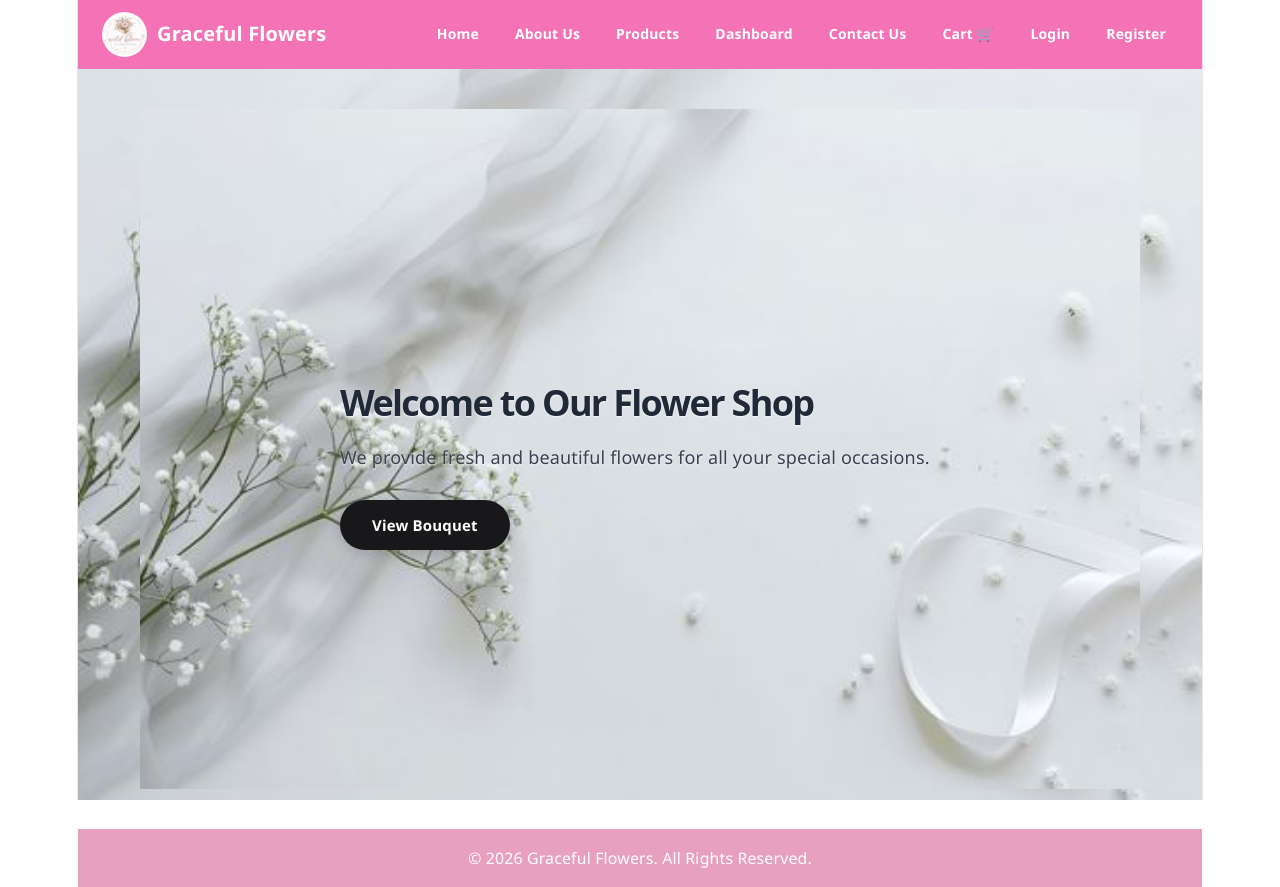
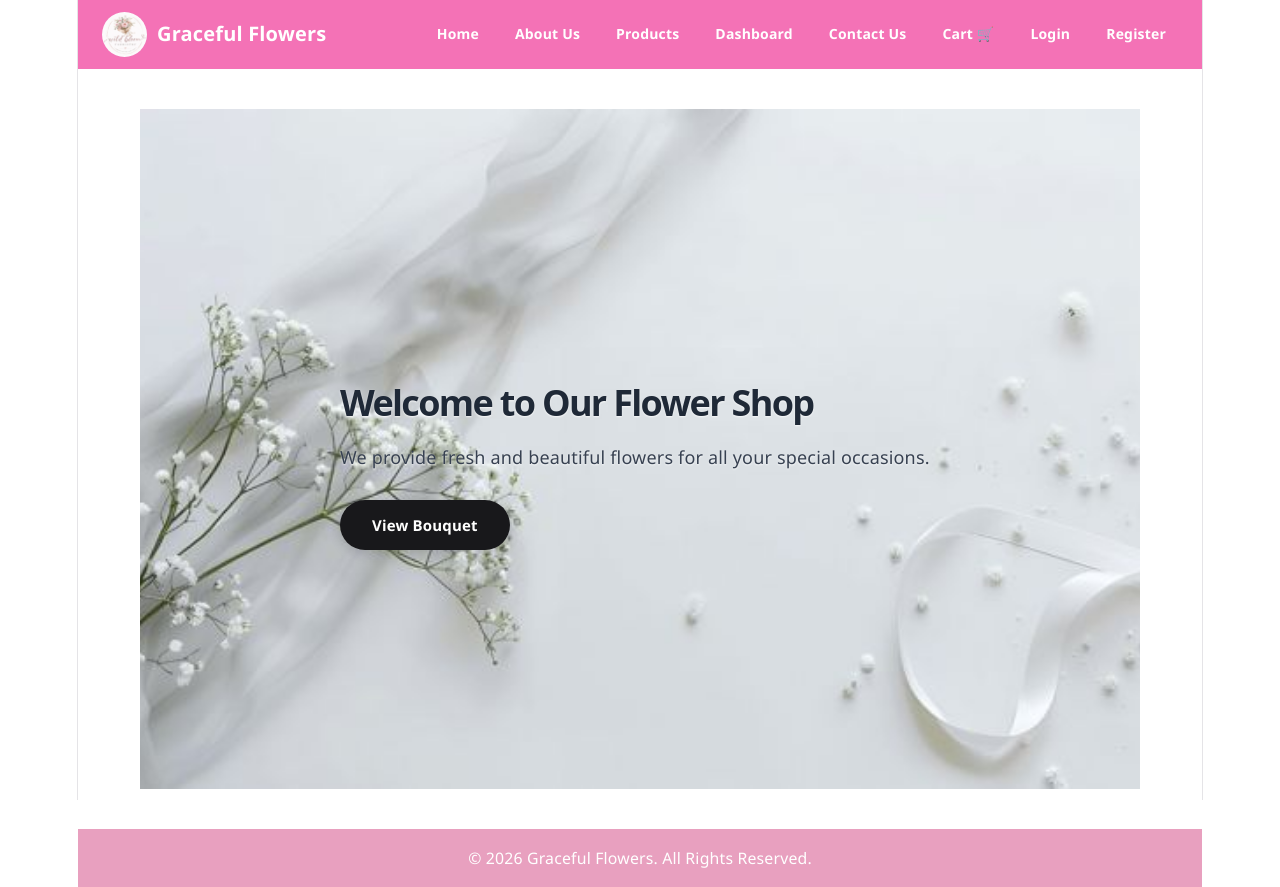
Before and after one commit to limgekeng1-design/final-wtc-project, a React (Vite) app: page / in a window 1280 px wide. Built offline with nearby package versions, Linux system fonts and the light colour scheme; no server answers.

Commit message:
update home background image

```diff
--- a/src/App.css
+++ b/src/App.css
@@ -16,16 +16,8 @@ html, body, #root {
   display: flex;
   flex-direction: column;
   min-height: 100vh;
+
   color: #333333;
-
-  /* ----------------------------------------------------
-     Path ត្រឹមត្រូវសម្រាប់ public/img/hero-bg.jfif
-     ---------------------------------------------------- */
-  background-image: url('/final-wtc-project/img/hero-bg.jfif');
-  background-size: cover;       /* ពង្រីករូបឲ្យពេញអេក្រង់ */
-  background-position: center;  /* ដាក់រូបឲ្យចំកណ្តាល */
-  background-repeat: no-repeat; /* មិនឲ្យរូបជាន់គ្នា */
-  background-attachment: fixed; /* ឲ្យ Background នៅស្ងៀមពេល Scroll */
 }
 
 .main_content {
```
